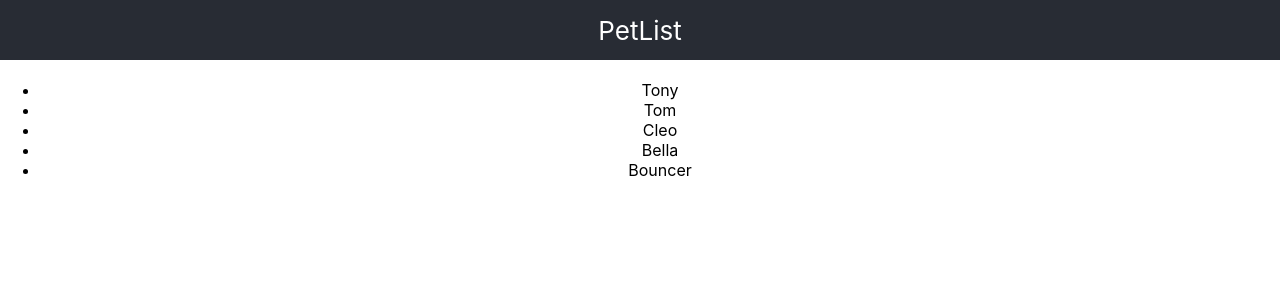
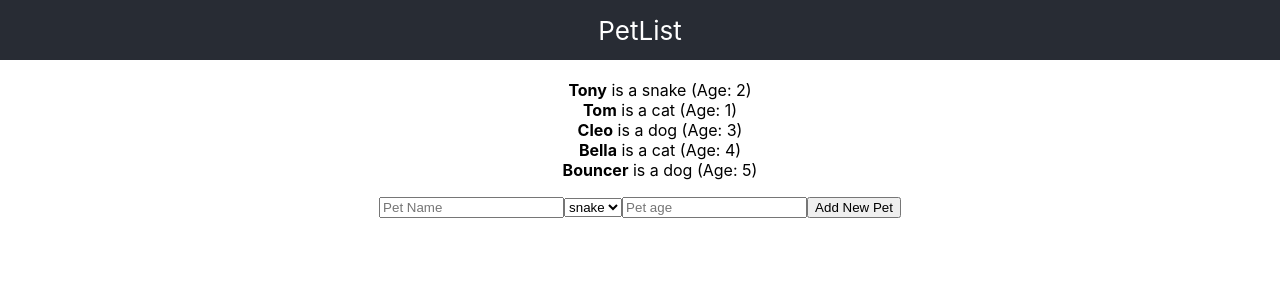
Before and after one commit to ayoungh/PetList, a React (Create React App) app: page / in a window 1280 px wide. Shown: the top 300 px of the page. Built offline with nearby package versions, Linux system fonts and the light colour scheme.

Commit message:
Added form for adding new pets to the list

```diff
--- a/src/App.css
+++ b/src/App.css
@@ -18,6 +18,6 @@
   margin-bottom: 20px;
 }
 
-.App-link {
-  color: #09d3ac;
+ul {
+  list-style: none;
 }
--- a/src/App.js
+++ b/src/App.js
@@ -14,6 +14,18 @@ function App() {
 
   //create state with initial pet data
   const [pets, setPets] = useState(petData);
+  const [petName, setPetName] = useState("");
+  const [animalType, setAnimalType] = useState("snake");
+  const [petAge, setPetAge] = useState(0);
+
+  let uniqueAnimalTypes = [...new Set(pets.map(item => item.animalType))];
+
+  const handleAddPet = e => {
+    console.log('add new pet', petName, animalType, petAge);
+    setPets([...pets, { name: petName, animalType: animalType, age: petAge }]);
+    //update the animal types?
+    //uniqueAnimalTypes = [...new Set(pets.map(item => item.animalType))];
+  };
 
 
   return (
@@ -23,9 +35,15 @@ function App() {
       </header>
 
       <ul className="petList">
-        {pets.map((pet, inx)=><li key={inx}>{pet.name}</li>)}
+        {pets.map((pet, inx) => <li key={inx}><strong>{pet.name}</strong> is a {pet.animalType} (Age: {pet.age})</li>)}
       </ul>
 
+      <input type="text" placeholder="Pet Name" onChange={(e)=>setPetName(e.target.value)}/>
+      <select onChange={(e) => setAnimalType(e.target.value)}>
+        {uniqueAnimalTypes.map((animalType, inx) => { return (<option>{animalType}</option>) })}
+      </select>
+      <input type="number" placeholder="Pet age" onChange={(e)=>setPetAge(e.target.value)}/>
+      <button onClick={()=>handleAddPet()}>Add New Pet</button>
     </div>
   );
 }
```
